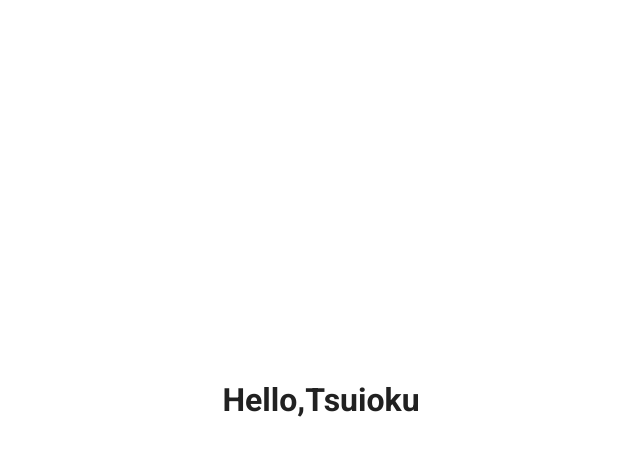
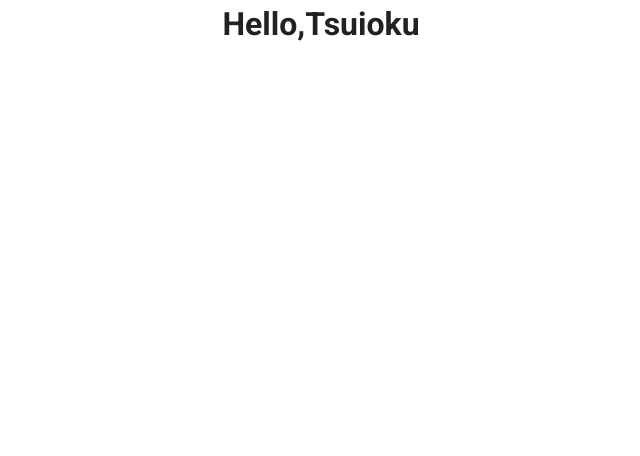
Before and after one commit to omoide-capsule/app, a Nuxt app: page / in a window 1280 px wide. Shown: the top 456 px of the page, without its empty margins (319-959 px from the left). Built offline with nearby package versions, Linux system fonts and the light colour scheme.

Commit message:
<v-content>を導入 メニューが入ったときに<v-content></v-content>があった方が良い

```diff
--- a/layouts/default.vue
+++ b/layouts/default.vue
@@ -1,6 +1,8 @@
 <template>
   <v-app>
-    <nuxt />
+    <v-content>
+      <nuxt />
+    </v-content>
   </v-app>
 </template>
 
@@ -11,9 +13,3 @@ export default {
   }
 }
 </script>
-
-<style>
-body {
-  background-color: #f3f3f3;
-}
-</style>
```
